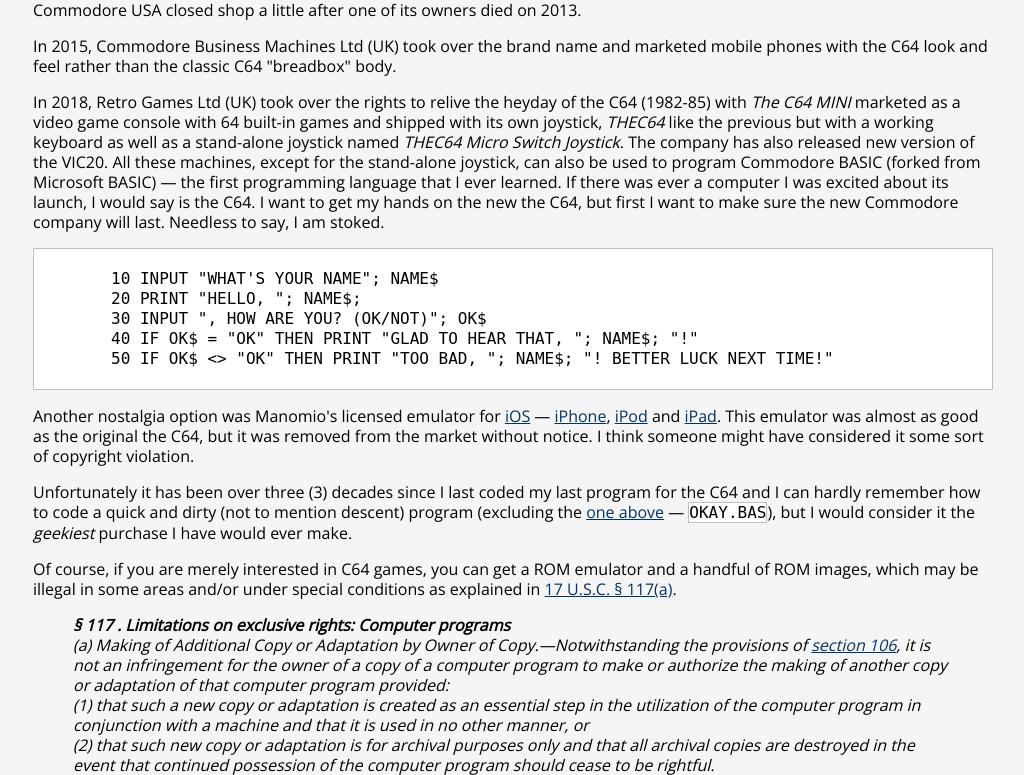
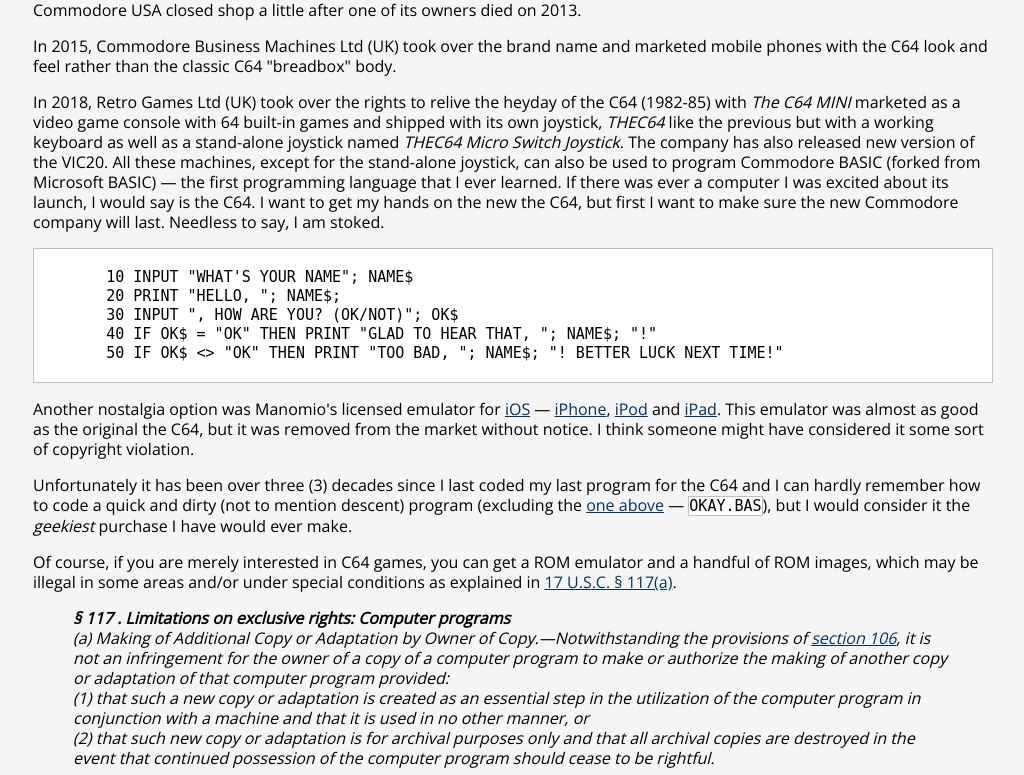
Before and after one commit to VintageOS/vintageos.github.io, a PHP site: page /basic.html in a window 1280 px wide. Shown: the part 3868-4643 px from the top of the page, without its empty margins (47-1071 px from the left). Run offline with PHP 8.4, Linux system fonts and the light colour scheme.

Commit message:
new styles tt pre

```diff
--- a/styles.css
+++ b/styles.css
@@ -120,9 +120,9 @@ pre
     /* color: #FFBF00;  monochrome amber  */
     /* color: #39FF14;  monochrome green  */
     font-family: monospace;
-    font-size: 16px;
+    font-size: 15px;
     font-weight: normal;
-    line-height: 20px;
+    line-height: 19px;
     /* background: #000000; */
     background: #FFFFFF;
     /* border: 1pt solid #000000; */
@@ -134,9 +134,11 @@ tt
     /* color: #FFBF00;  monochrome amber  */
     /* color: #39FF14;  monochrome green  */
     font-family: monospace;
-    font-size: 16px;
+    /* font-size: 16px; */
+    font-size: 15px;
     font-weight: normal;
-    line-height: 20px;
+    /* line-height: 20px; */
+    line-height: 19px;
     /* background: #000000; */
     background: #FFFFFF;
     /* border: 1pt solid #000000; */
```
